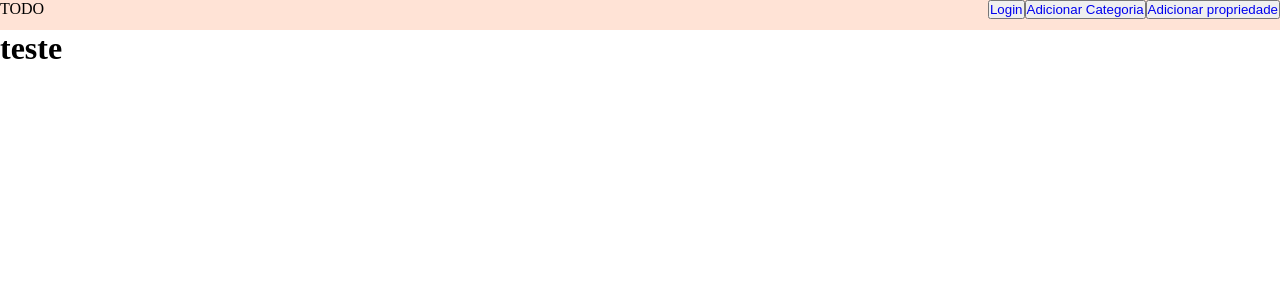
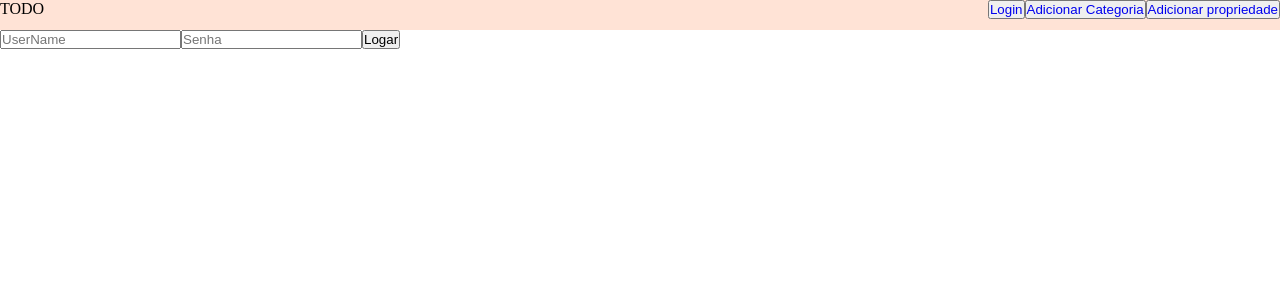
Before and after one commit to gabriel-Koehler/todo-Project, an Angular app: page /login-app in a window 1280 px wide. Shown: the top 300 px of the page. Built offline with nearby package versions, Linux system fonts and the light colour scheme; no server answers.

Commit message:
pagina login à integrar com api

```diff
--- a/src/app/Login/login.component.html
+++ b/src/app/Login/login.component.html
@@ -1,5 +1,5 @@
 <div>
-    <h1>teste</h1>
-
-
+    <input type="text" [(ngModel)]="userName" placeholder="UserName">
+    <input type="text" [(ngModel)]="senha" placeholder="Senha">
+    <button (click)="verificarLogarUser()">Logar</button>
 </div>
--- a/src/app/Login/login.component.ts
+++ b/src/app/Login/login.component.ts
@@ -6,5 +6,10 @@ import { Component } from "@angular/core";
     styleUrls:['./login.component.css']
 })
 export class LoginComponent{
+    userName: string=''
+    senha:string
 
+    verificarLogarUser(){
+
+    }
 }
--- a/src/app/app.component.css
+++ b/src/app/app.component.css
@@ -5,9 +5,3 @@ header{
     height: 30px;
     background-color: #ffe3d6;
 }
-a{
-    text-decoration: none;
-}
-a:visited{
-    color: inherit;
-}
--- a/src/app/app.component.ts
+++ b/src/app/app.component.ts
@@ -11,7 +11,6 @@ import { UserRepository } from 'src/repositories/user.repository';
 })
 @Injectable()
 export class AppComponent{
-  title = 'todo-app';
   rotaTdApp:boolean=false
   rotaAddCategoria:boolean=true
 
--- a/src/app/todo-app/todo-app.component.html
+++ b/src/app/todo-app/todo-app.component.html
@@ -35,7 +35,7 @@
 
 </div>
 
-<div>
+<div *ngIf="listaDeProPriedadesComArray().length!=[]">
   <select [(ngModel)]="propriedadeAMostrar">
     <option [ngValue]="propriedade" *ngFor="let propriedade of listaDeProPriedadesComArray()">
     {{propriedade.nomePropriedade}}
--- /dev/null
+++ b/src/models/users/user.teste.ts
@@ -0,0 +1,6 @@
+export class UserTeste {
+    id:string=''
+	nome:string=''
+	password:string=''
+    email:string=''
+}
--- a/src/styles.css
+++ b/src/styles.css
@@ -3,3 +3,9 @@
     margin: 0px;
     padding: 0px;
 }
+a{
+    text-decoration: none;
+}
+a:visited{
+    color: inherit;
+}
```
